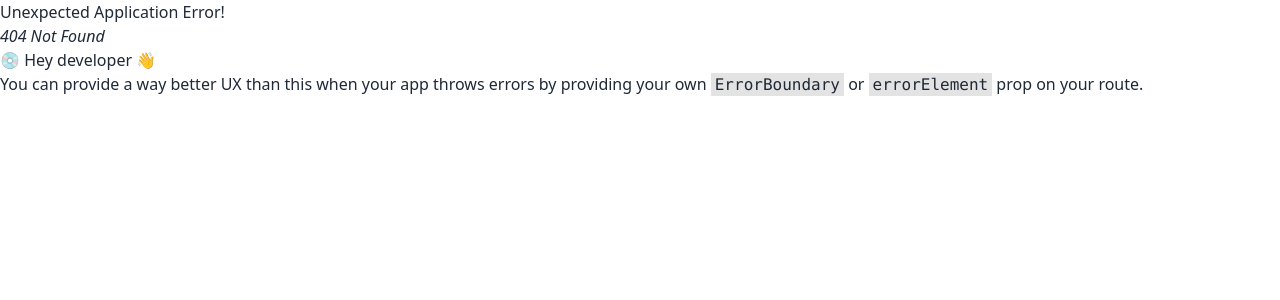
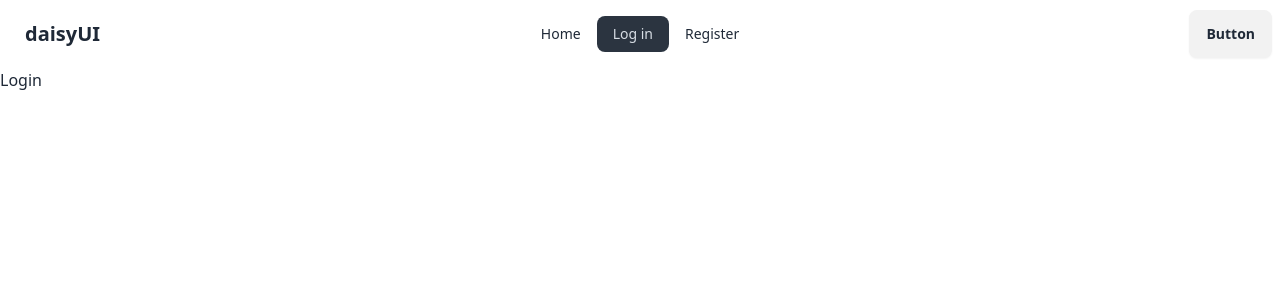
Before and after one commit to Mohiuddin10/firebase-authentication-2, a React (Vite) app: page /login in a window 1280 px wide. Before the commit this address had no page. Shown: the top 300 px of the page. Built offline with nearby package versions, Linux system fonts and the light colour scheme.

Commit message:
working on login

```diff
--- /dev/null
+++ b/src/components/Home.jsx
@@ -0,0 +1,10 @@
+
+const Home = () => {
+    return (
+        <div>
+            <h3>Home</h3>
+        </div>
+    );
+};
+
+export default Home;
--- /dev/null
+++ b/src/components/Login.jsx
@@ -0,0 +1,10 @@
+
+const Login = () => {
+    return (
+        <div>
+            <h2>Login</h2>
+        </div>
+    );
+};
+
+export default Login;
--- a/src/components/Navbar.jsx
+++ b/src/components/Navbar.jsx
@@ -2,9 +2,10 @@ import { NavLink } from "react-router-dom";
 
 const Navbar = () => {
     const navLinks = <>
-
+        <li><NavLink to='/'><a>Home</a></NavLink></li>
         <li><NavLink to='/login'><a>Log in</a></NavLink></li>
         <li><NavLink to='/register'><a>Register</a></NavLink></li>
+
     </>
     return (
         <div className="navbar bg-base-100">
--- /dev/null
+++ b/src/components/Register.jsx
@@ -0,0 +1,10 @@
+
+const Register = () => {
+    return (
+        <div>
+            <h3>Register</h3>
+        </div>
+    );
+};
+
+export default Register;
```
Also changed, not shown: src/main.jsx (+17 -0 lines).
